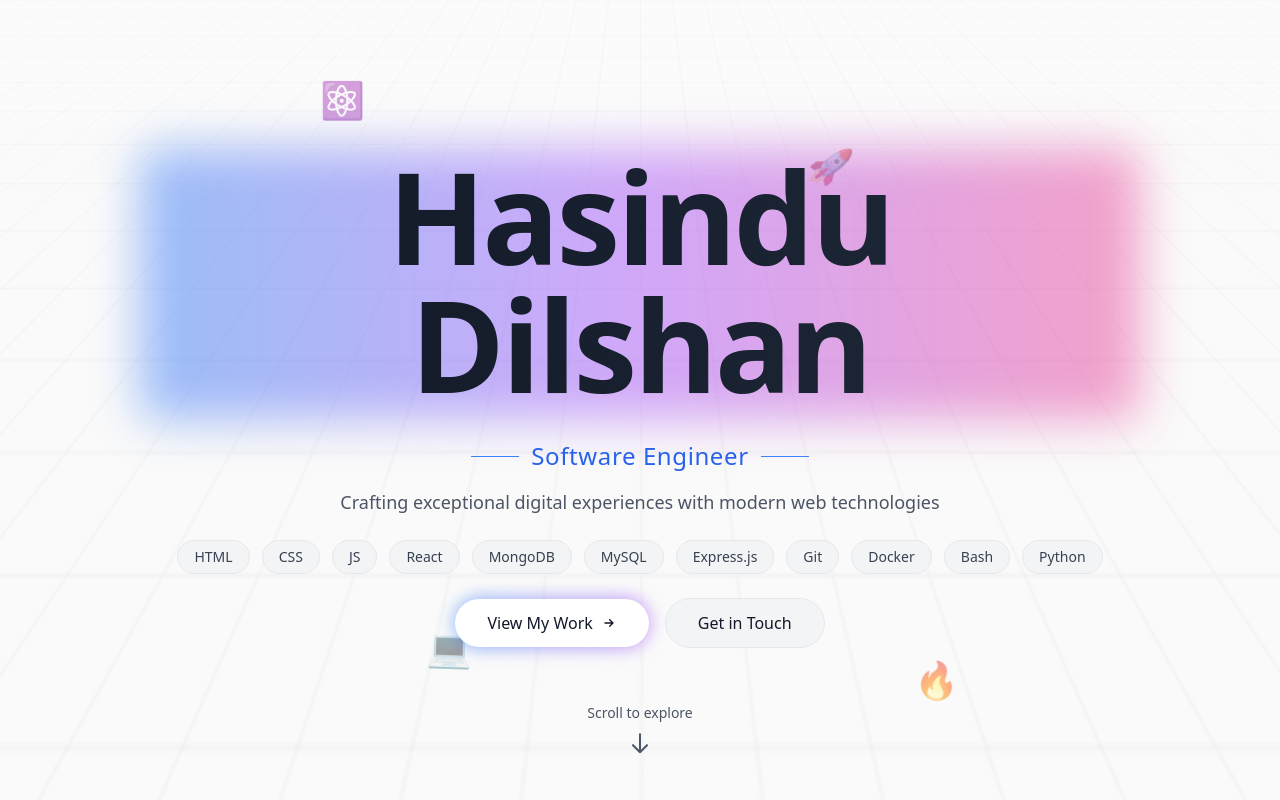
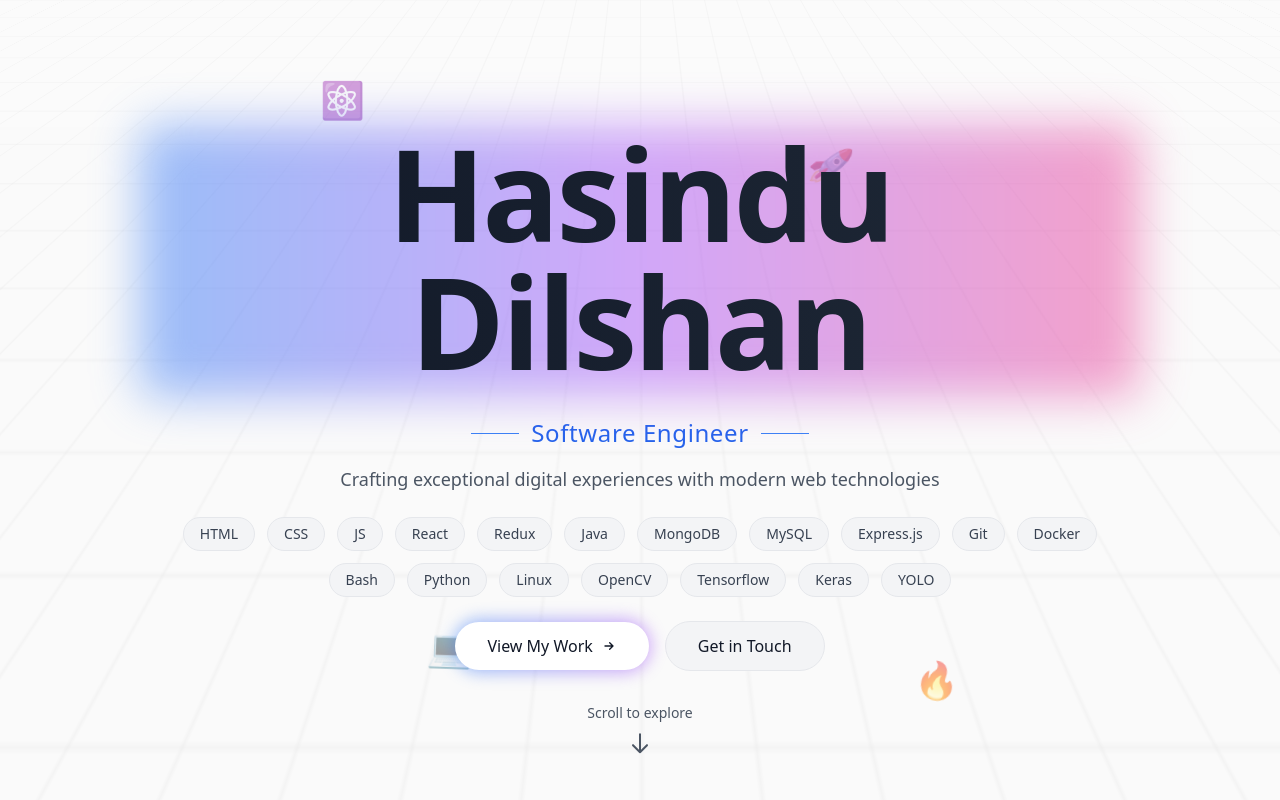
Before and after one commit to Hasindu-Dilshan/portfolio-vercel, a Next.js app: page / in a window 1280 px wide. Shown: the top 800 px of the page. Built offline with nearby package versions, Linux system fonts and the light colour scheme.

Commit message:
Update Hero Section

```diff
--- a/app/components/HeroSection.tsx
+++ b/app/components/HeroSection.tsx
@@ -48,7 +48,7 @@ export const HeroSection = () => {
 
 						{/* Tech Stack Pills */}
 						<div className="flex flex-wrap justify-center gap-2 sm:gap-3 mt-6 sm:mt-8 px-4 sm:px-0">
-							{['HTML', 'CSS', 'JS', ,'React', 'MongoDB', 'MySQL', 'Express.js', 'Git', 'Docker', 'Bash', 'Python'].map((tech) => (
+							{['HTML', 'CSS', 'JS', ,'React', 'Redux', 'Java', 'MongoDB', 'MySQL', 'Express.js', 'Git', 'Docker', 'Bash', 'Python', 'Linux', 'OpenCV', 'Tensorflow', 'Keras', 'YOLO'].map((tech) => (
 								<span
 									key={tech}
 									className="px-3 sm:px-4 py-1 sm:py-1.5 bg-gray-100 rounded-full text-sm font-medium text-gray-700 border border-gray-200 hover:border-blue-500/50 transition-colors"
```
